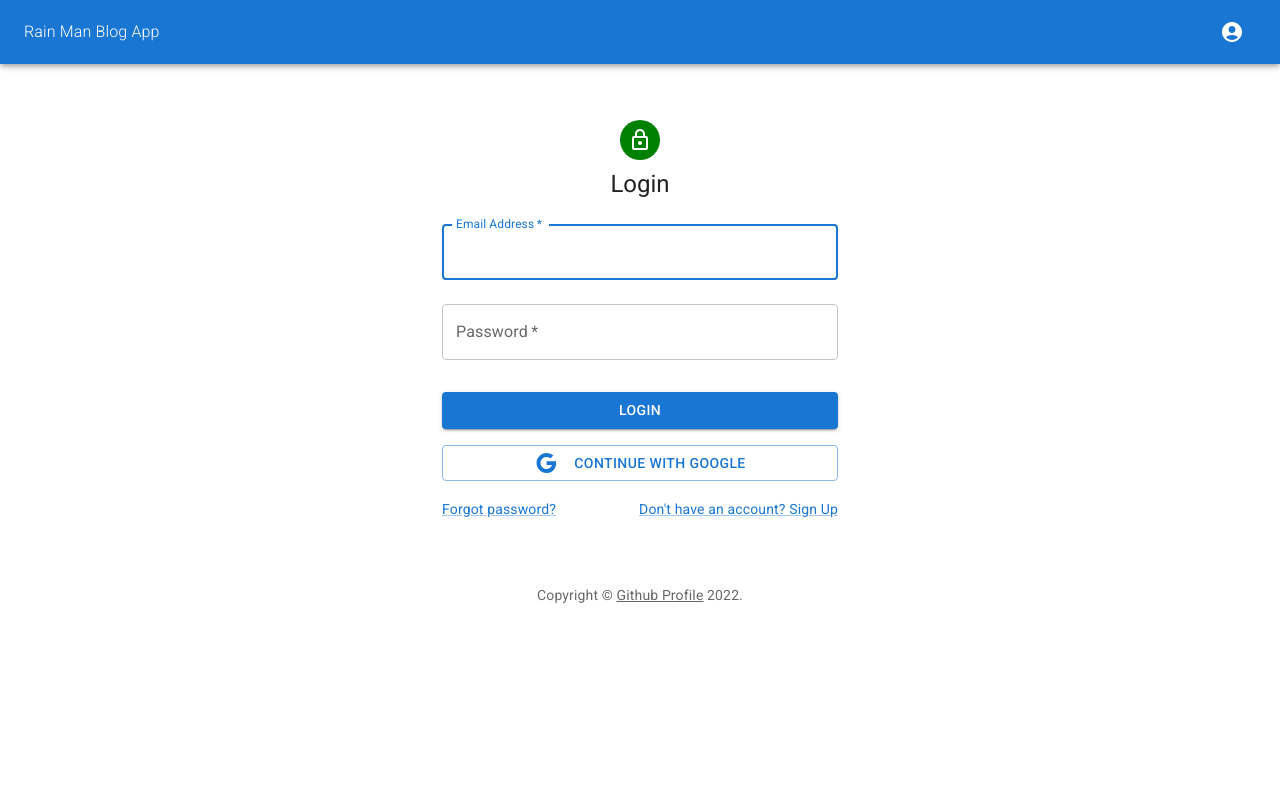
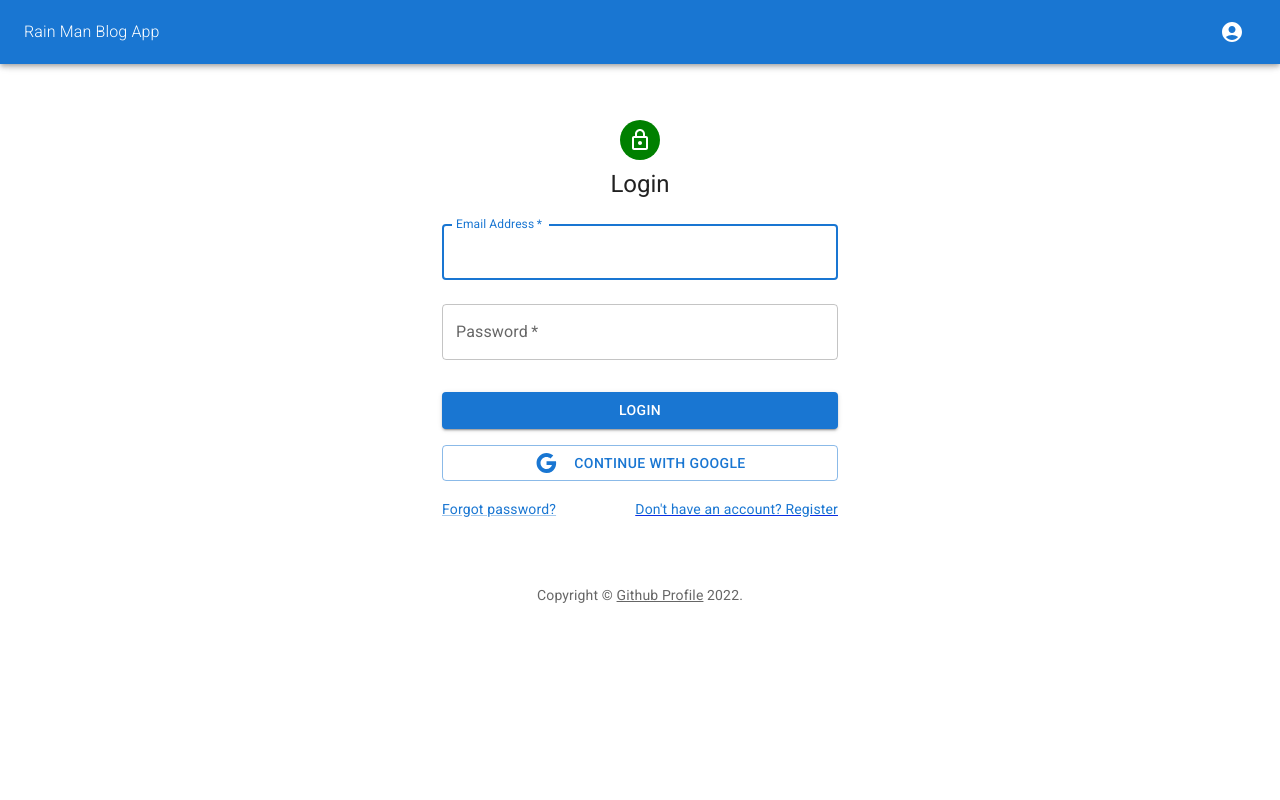
Before and after one commit to yasinyagmur/blog-app-firebase, a React (Create React App) app: page /login in a window 1280 px wide. Shown: the top 800 px of the page. Built offline with nearby package versions, Linux system fonts and the light colour scheme; no server answers.

Commit message:
login and register pages fixed

```diff
--- a/src/pages/Login.jsx
+++ b/src/pages/Login.jsx
@@ -3,7 +3,6 @@ import Avatar from "@mui/material/Avatar";
 import Button from "@mui/material/Button";
 import CssBaseline from "@mui/material/CssBaseline";
 import TextField from "@mui/material/TextField";
-import Link from "@mui/material/Link";
 import Grid from "@mui/material/Grid";
 import Box from "@mui/material/Box";
 import LockOutlinedIcon from "@mui/icons-material/LockOutlined";
@@ -12,8 +11,9 @@ import Container from "@mui/material/Container";
 import { createTheme, ThemeProvider } from "@mui/material/styles";
 import GoogleIcon from "@mui/icons-material/Google";
 import { signIn, signUpProvider } from "../auth/firebase";
-import { useNavigate } from "react-router-dom";
+import { NavLink, useNavigate } from "react-router-dom";
 import { useState } from "react";
+import { Link } from "@mui/material";
 
 function Copyright(props) {
   return (
@@ -127,9 +127,11 @@ export default function Login() {
                 </Link>
               </Grid>
               <Grid item>
-                <Link href="#" variant="body2">
-                  {"Don't have an account? Sign Up"}
-                </Link>
+                <NavLink to="/register">
+                  <Link variant="body2">
+                    {"Don't have an account? Register"}
+                  </Link>
+                </NavLink>
               </Grid>
             </Grid>
           </Box>
--- a/src/pages/Register.jsx
+++ b/src/pages/Register.jsx
@@ -13,7 +13,7 @@ import { createTheme, ThemeProvider } from "@mui/material/styles";
 import GoogleIcon from "@mui/icons-material/Google";
 import { createUser, signUpProvider } from "../auth/firebase";
 import { useState } from "react";
-import { useNavigate } from "react-router-dom";
+import { NavLink, useNavigate } from "react-router-dom";
 
 function Copyright(props) {
   return (
@@ -163,9 +163,11 @@ export default function Register() {
                 </Link>
               </Grid>
               <Grid item>
-                <Link href="#" variant="body2">
-                  {"Don't have an account? Sign Up"}
-                </Link>
+                <NavLink to="/login">
+                  <Link variant="body2">
+                    {"Already have an account? Login"}
+                  </Link>
+                </NavLink>
               </Grid>
             </Grid>
           </Box>
```
